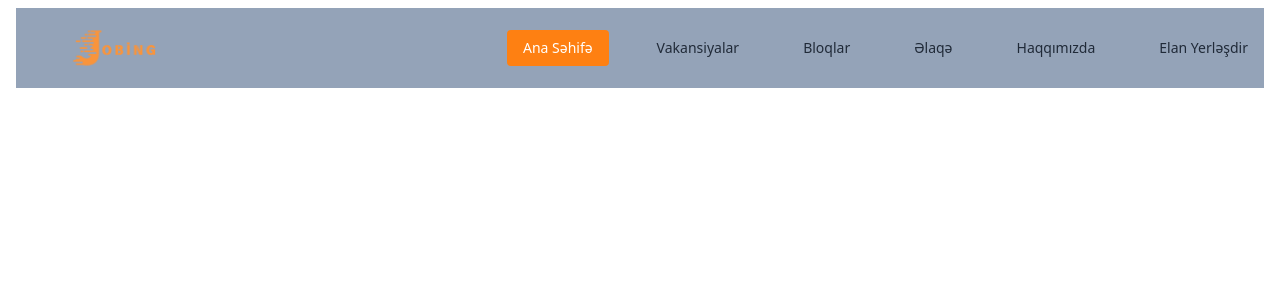
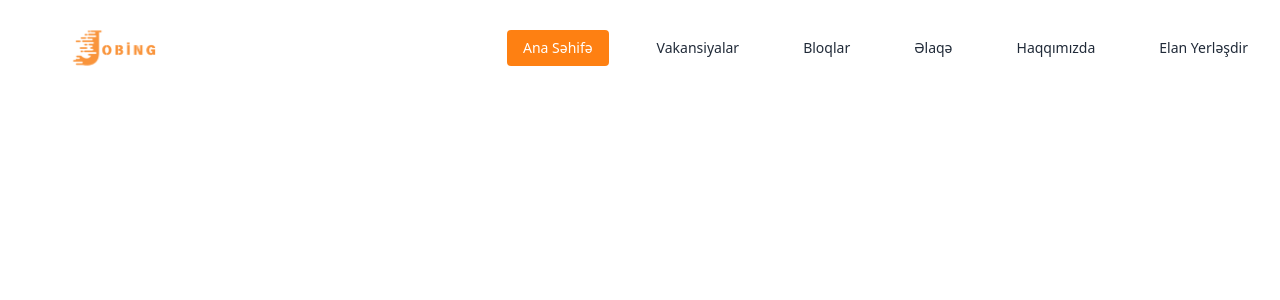
Before and after one commit to alberthaciverdiyev1/Jobing.az, a React (Create React App) app in the folder jobing/: page / in a window 1280 px wide. Shown: the top 300 px of the page. Built offline with nearby package versions, Linux system fonts and the light colour scheme.

Commit message:
make class changes

```diff
--- a/jobing/src/components/common/Container.jsx
+++ b/jobing/src/components/common/Container.jsx
@@ -1,11 +1,9 @@
-import React from 'react'
-
-const Container = ({children}) => {
+const Container = ({ children }) => {
   return (
-    <div className='max-w-7xl mx-auto  bg-slate-400'>
+    <div className="w-full max-w-7xl mx-auto">
       {children}
     </div>
-  )
-}
+  );
+};
 
-export default Container
+export default Container;
```
